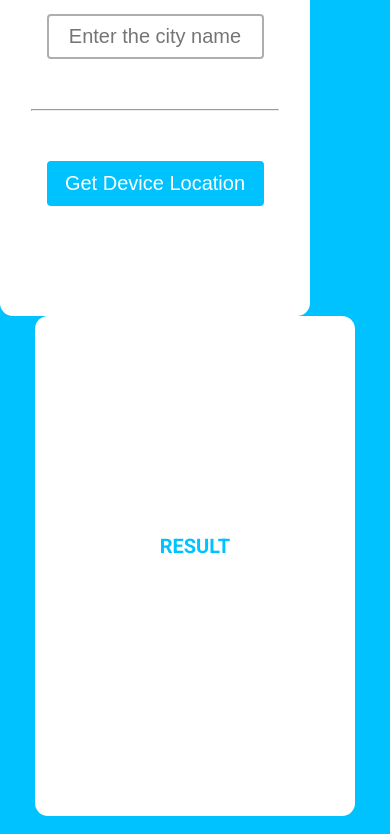
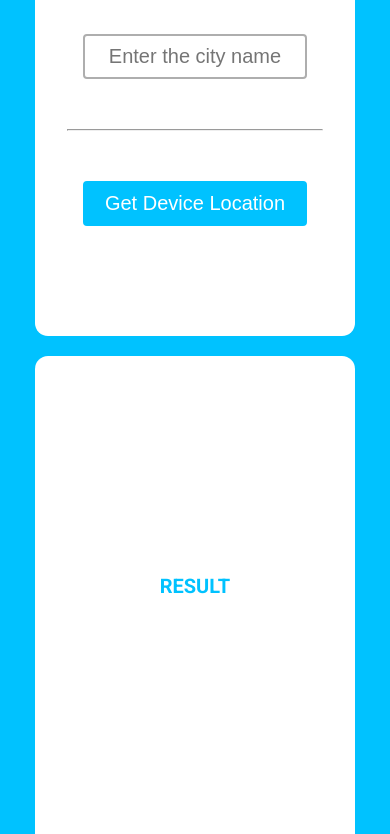
Before and after one commit to banahaker/weatherApp, a plain HTML site: page index.html in a window 390 px wide. Shown: the part 184-1018 px from the top of the page. Drawn offline with Linux system fonts and the light colour scheme.

Commit message:
Update style.css

```diff
--- a/style.css
+++ b/style.css
@@ -182,3 +182,34 @@ body {
     font-size: 15px;
     font-weight: 700;
 }
+
+@media screen and (max-width:750px) {
+    .setting {
+        margin-right: 30px;
+    }
+}
+
+@media screen and (max-width:670px) {
+    .setting {
+        margin-right: 10px;
+    }
+}
+
+@media screen and (max-width:650px) {
+    body {
+        padding-top: 20px;
+        padding-bottom: 20px;
+    }
+
+    .setting {
+        margin-right: 15px;
+        margin-bottom: 20px;
+    }
+}
+
+@media screen and (max-width:640px) {
+    .setting {
+        margin-right: 0px;
+        margin-bottom: 20px;
+    }
+}
```
